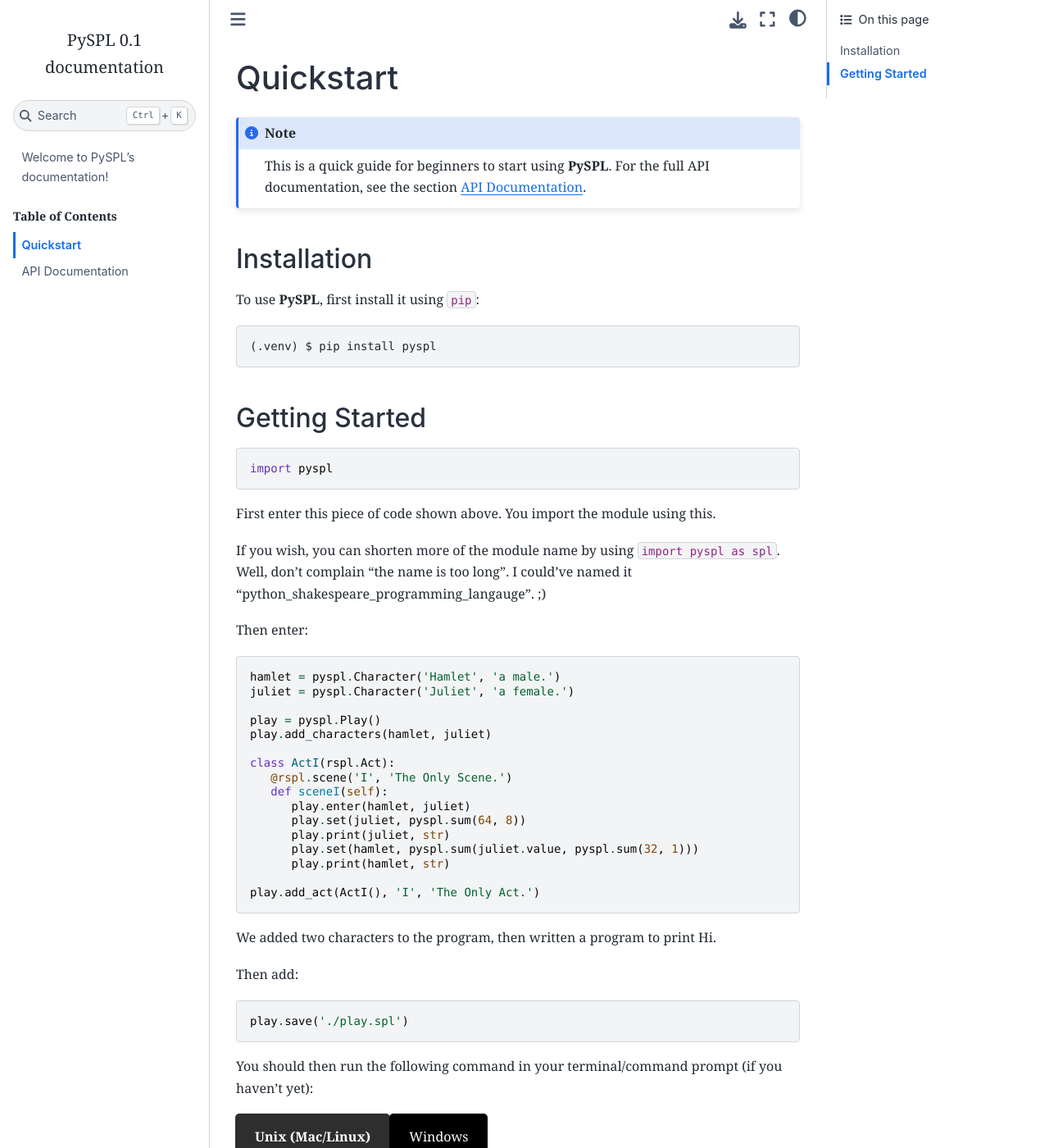
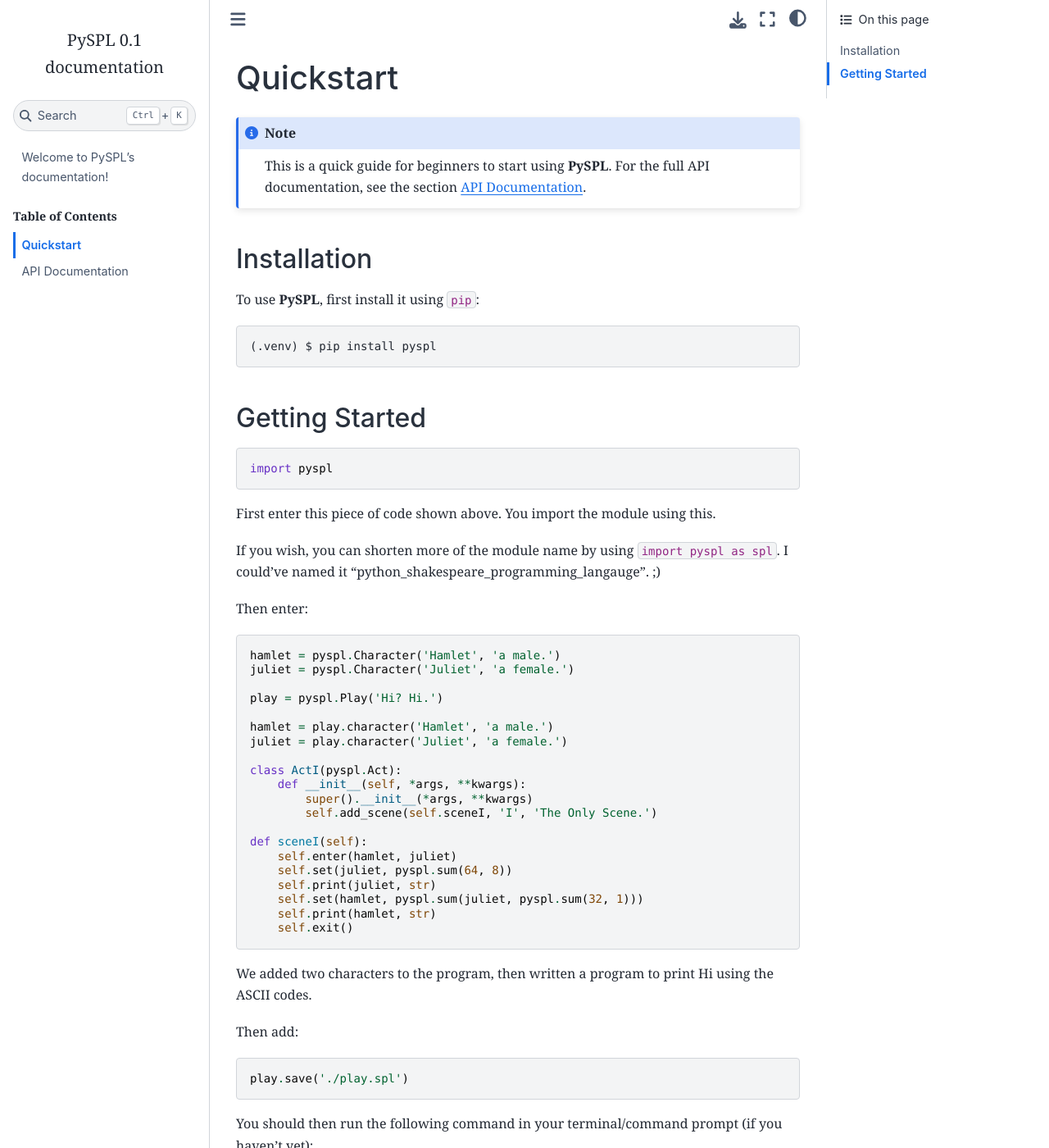
Before and after one commit to ChesterWOV-DPY/pyspl, a Sphinx documentation site: the page built from docs/source/quickstart.rst, in a window 1280 px wide and 1400 px high. Shown: the whole window at 82% size. Built offline with Sphinx 7.4.7 and the Sphinx Book theme 1.1.4, drawn with Linux system fonts in a browser that asks for light colours.

Commit message:
change quickstart and README

```diff
--- a/docs/source/quickstart.rst
+++ b/docs/source/quickstart.rst
@@ -22,31 +22,36 @@ Getting Started
 
 First enter this piece of code shown above. You import the module using this.
 
-If you wish, you can shorten more of the module name by using ``import pyspl as spl``. Well, don't complain "the name is too long".
+If you wish, you can shorten more of the module name by using ``import pyspl as spl``.
 I could've named it "python_shakespeare_programming_langauge". ;)
 
 Then enter:
 
 .. code-block:: python
 
-   hamlet = pyspl.Character('Hamlet', 'a male.')
-   juliet = pyspl.Character('Juliet', 'a female.')
+    hamlet = pyspl.Character('Hamlet', 'a male.')
+    juliet = pyspl.Character('Juliet', 'a female.')
 
-   play = pyspl.Play()
-   play.add_characters(hamlet, juliet)
+    play = pyspl.Play('Hi? Hi.')
 
-   class ActI(rspl.Act):
-      @rspl.scene('I', 'The Only Scene.')
-      def sceneI(self):
-         play.enter(hamlet, juliet)
-         play.set(juliet, pyspl.sum(64, 8))
-         play.print(juliet, str)
-         play.set(hamlet, pyspl.sum(juliet.value, pyspl.sum(32, 1)))
-         play.print(hamlet, str)
+    hamlet = play.character('Hamlet', 'a male.')
+    juliet = play.character('Juliet', 'a female.')
 
-   play.add_act(ActI(), 'I', 'The Only Act.')
+    class ActI(pyspl.Act):
+        def __init__(self, *args, **kwargs):
+            super().__init__(*args, **kwargs)
+            self.add_scene(self.sceneI, 'I', 'The Only Scene.')
 
-We added two characters to the program, then written a program to print Hi.
+    def sceneI(self):
+        self.enter(hamlet, juliet)
+        self.set(juliet, pyspl.sum(64, 8))
+        self.print(juliet, str)
+        self.set(hamlet, pyspl.sum(juliet, pyspl.sum(32, 1)))
+        self.print(hamlet, str)
+        self.exit()
+
+We added two characters to the program, then written a program to print Hi using the
+ASCII codes.
 
 Then add:
 
```
Also changed, not shown: README.md (+1 -1 lines).
